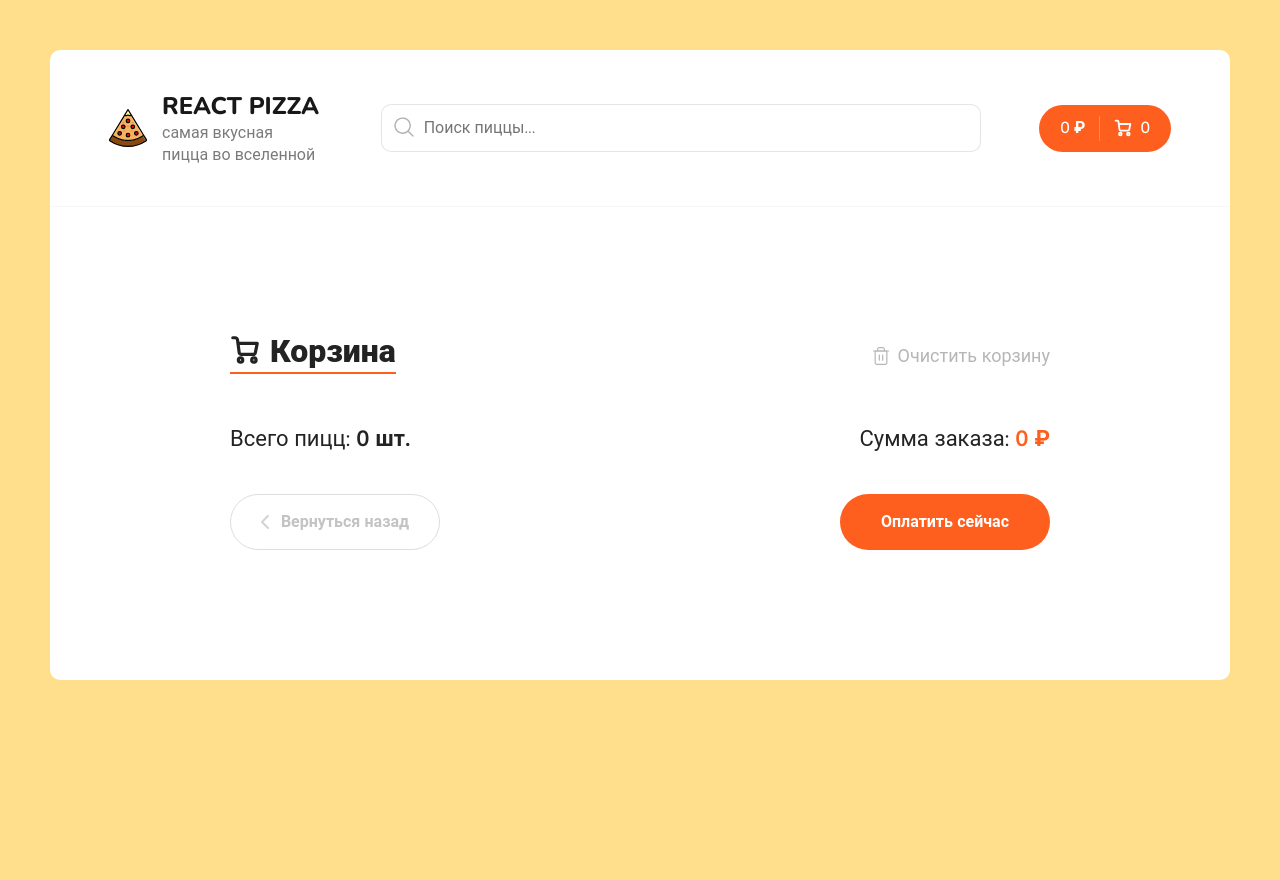
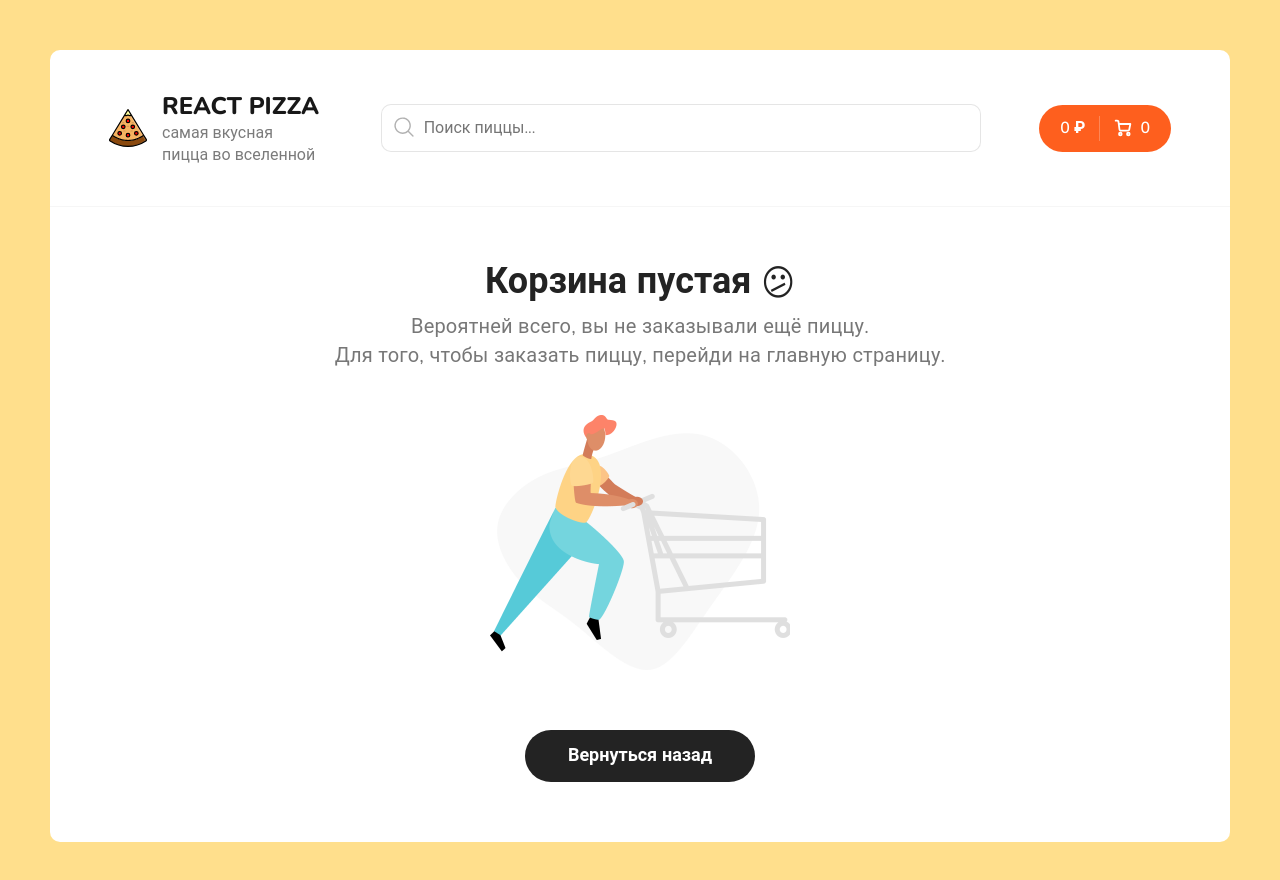
Before and after one commit to egoryan8/dodo-clone, a React (Create React App) app: page /cart in a window 1280 px wide. Shown: the top 880 px of the page. Before the commit the page ends 800 px from the top, so only its background shows below. Built offline with nearby package versions, Linux system fonts and the light colour scheme.

Commit message:
feat: add CartEmpty

```diff
--- /dev/null
+++ b/src/components/CartEmpty.jsx
@@ -0,0 +1,26 @@
+import React from 'react';
+import { Link } from 'react-router-dom';
+import cartEmptyImg from '../assets/img/empty-cart.png';
+
+const CartEmpty = () => {
+  return (
+    <div>
+      <div class="cart cart--empty">
+        <h2>
+          Корзина пустая <icon>😕</icon>
+        </h2>
+        <p>
+          Вероятней всего, вы не заказывали ещё пиццу.
+          <br />
+          Для того, чтобы заказать пиццу, перейди на главную страницу.
+        </p>
+        <img src={cartEmptyImg} />
+        <Link to="/" class="button button--black">
+          <span>Вернуться назад</span>
+        </Link>
+      </div>
+    </div>
+  );
+};
+
+export default CartEmpty;
--- a/src/components/CartItem.jsx
+++ b/src/components/CartItem.jsx
@@ -2,7 +2,7 @@ import React from 'react';
 import { useDispatch, useSelector } from 'react-redux';
 import { addItem, incItem, removeItem } from '../redux/slices/cartSlice';
 
-const CartItem = ({ id, name, price, count, imageUrl, type }) => {
+const CartItem = ({ id, name, price, count, imageUrl, type, size }) => {
   const dispatch = useDispatch();
 
   const onClickPlus = () => {
@@ -30,7 +30,9 @@ const CartItem = ({ id, name, price, count, imageUrl, type }) => {
         </div>
         <div className="cart__item-info">
           <h3>{name}</h3>
-          <p>{type} тесто, 26 см.</p>
+          <p>
+            {type} тесто, {size} см.
+          </p>
         </div>
         <div className="cart__item-count">
           <div
--- a/src/components/PizzaBlock/index.jsx
+++ b/src/components/PizzaBlock/index.jsx
@@ -18,7 +18,7 @@ function PizzaBlock({ id, name, price, imageUrl, sizes, types }) {
       price,
       imageUrl,
       type: typeNames[activeType],
-      size: activeSize,
+      size: sizes[activeSize],
     };
     dispatch(addItem(item));
   };
--- a/src/pages/Cart.jsx
+++ b/src/pages/Cart.jsx
@@ -2,7 +2,8 @@ import React from 'react';
 import { Link } from 'react-router-dom';
 import { useSelector, useDispatch } from 'react-redux';
 import CartItem from '../components/CartItem';
-import { clearItems, clearTotalPrice } from '../redux/slices/cartSlice';
+import { clearItems } from '../redux/slices/cartSlice';
+import CartEmpty from '../components/CartEmpty';
 
 const Cart = () => {
   const dispatch = useDispatch();
@@ -12,9 +13,12 @@ const Cart = () => {
   const onCLickClear = () => {
     if (window.confirm('Вы действительно хотите очистить корзину?')) {
       dispatch(clearItems());
-      dispatch(clearTotalPrice());
     }
   };
+
+  if (totalPrice === 0) {
+    return <CartEmpty />;
+  }
 
   return (
     <div className="container container--cart">
--- a/src/redux/slices/cartSlice.js
+++ b/src/redux/slices/cartSlice.js
@@ -33,15 +33,13 @@ export const cartSlice = createSlice({
         return obj.price * obj.count + sum;
       }, 0);
     },
-    clearTotalPrice(state) {
-      state.totalPrice = 0;
-    },
     clearItems(state) {
       state.items = [];
+      state.totalPrice = 0;
     },
   },
 });
 
-export const { addItem, incItem, removeItem, clearItems, clearTotalPrice } = cartSlice.actions;
+export const { addItem, incItem, removeItem, clearItems } = cartSlice.actions;
 
 export default cartSlice.reducer;
--- a/src/scss/app.scss
+++ b/src/scss/app.scss
@@ -352,17 +352,18 @@ body {
   }
 
   &--empty {
-    margin: 0 auto;
-    width: 560px;
+    margin: 20px auto;
+    width: 620px;
     text-align: center;
 
     h2 {
-      font-size: 32px;
-      margin-bottom: 10px;
+      font-weight: 700;
+      font-size: 36px;
+      margin-bottom: 15px;
     }
 
     p {
-      font-size: 18px;
+      font-size: 20px;
       line-height: 145.4%;
       letter-spacing: 0.01em;
       color: #777777;
```
